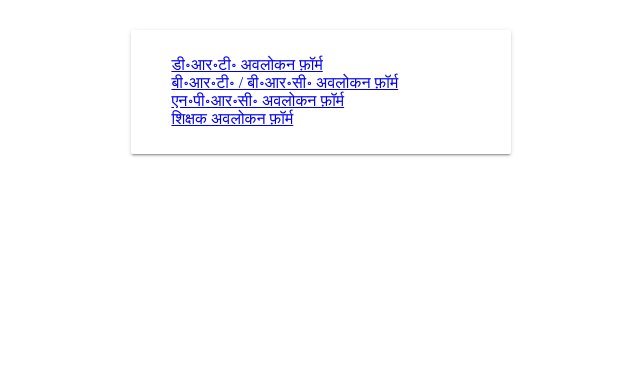
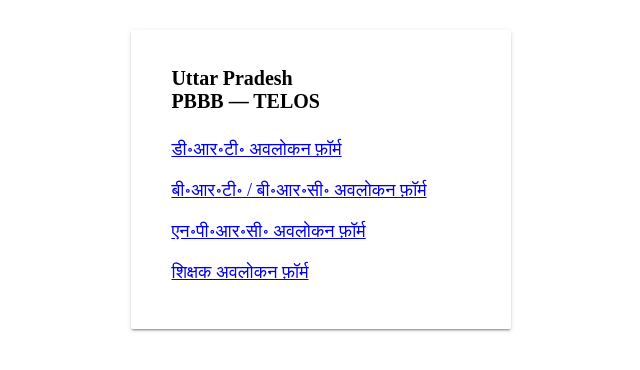
Before and after one commit to groupignus/groupignus.github.io, a plain HTML site: page index.html in a window 1280 px wide. Shown: the whole page, without its empty margins (319-959 px from the left). Drawn offline with Linux system fonts and the light colour scheme.

Commit message:
Update index.html

```diff
--- a/index.html
+++ b/index.html
@@ -15,6 +15,8 @@
   <style>
     * { box-sizing: border-box; }
     ul { list-style-type: none;}
+    li { padding-bottom: 20px; font-size: 18px; }
+    h4 { padding-left: 40px; font-size: 20px; }
     .card { margin: 30px auto; background-color: #fff; transition: box-shadow .25s; border-radius: 2px;
             box-shadow: 0 2px 2px 0 rgba(0, 0, 0, 0.14), 0 1px 5px 0 rgba(0, 0, 0, 0.12), 0 3px 1px -2px rgba(0, 0, 0, 0.2);
             width: 30%; padding: 10px 0px 10px 0px;}
@@ -26,6 +28,7 @@
 
 <body>
   <div class="card">
+    <h4> Uttar Pradesh <br> PBBB — TELOS </h4>
     <ul>
       <li><a href="https://bit.ly/UPTELOSDRT" target="_blank">डी॰आर॰टी॰ अवलोकन फ़ॉर्म</a></li>
       <li><a href="https://bit.ly/UPTELOSDRT" target="_blank">बी॰आर॰टी॰ / बी॰आर॰सी॰ अवलोकन फ़ॉर्म</a></li>
```
